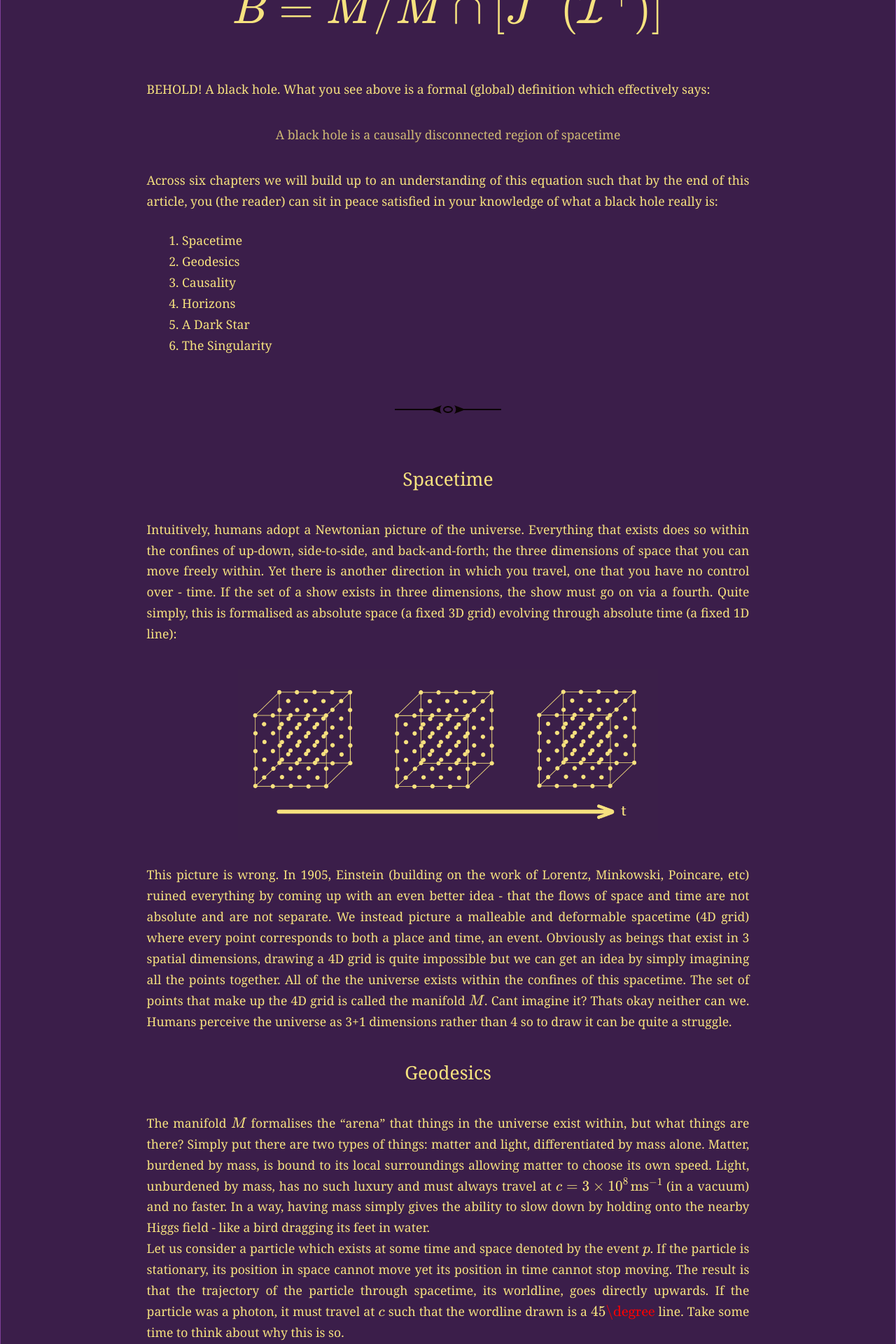
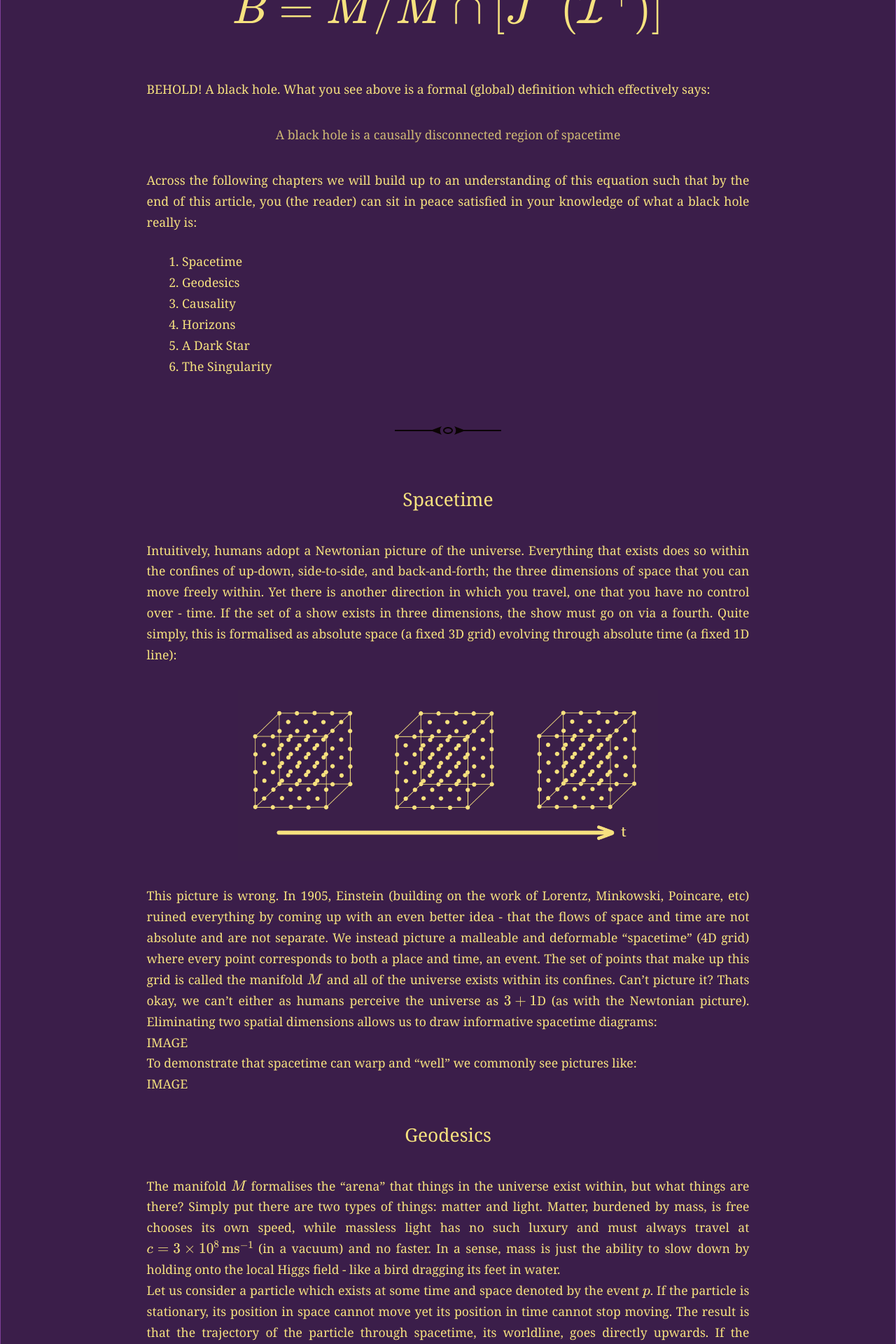
Before and after one commit to GangaSM/Meditations-on-Second-Philosophy, a Jekyll site: the page built from _posts/2025-06-13-blackhole.md, in a window 1280 px wide. Shown: the part 816-2736 px from the top of the page at 70% size. Built offline with Jekyll 4.4.1, drawn with Linux system fonts in a browser that asks for light colours; some of the changed text lies outside the part shown.

Commit message:
Update 2025-06-13-blackhole.md

```diff
--- a/_posts/2025-06-13-blackhole.md
+++ b/_posts/2025-06-13-blackhole.md
@@ -20,7 +20,7 @@ BEHOLD! A black hole. What you see above is a formal (global) definition which e
 <blockquote>A black hole is a causally disconnected region of spacetime</blockquote>
 </div>
 
-Across six chapters we will build up to an understanding of this equation such that by the end of this article, you (the reader) can sit in peace satisfied in your knowledge of what a black hole really is:
+Across the following chapters we will build up to an understanding of this equation such that by the end of this article, you (the reader) can sit in peace satisfied in your knowledge of what a black hole really is:
 
 1. Spacetime
 2. Geodesics
@@ -37,27 +37,38 @@ Intuitively, humans adopt a Newtonian picture of the universe. Everything that e
 <img src="{{ '/assets/threeplusone.png' | relative_url }}"
      alt="Spacetime"
      style="width:600px !important; height:auto;">
-This picture is wrong. In 1905, Einstein (building on the work of Lorentz, Minkowski, Poincare, etc) ruined everything by coming up with an even better idea - that the flows of space and time are not absolute and are not separate.  We instead picture a malleable and deformable spacetime (4D grid) where every point corresponds to both a place and time, an event. Obviously as beings that exist in 3 spatial dimensions, drawing a 4D grid is quite impossible but we can get an idea by simply imagining all the points together. All of the the universe exists within the confines of this spacetime. The set of points that make up the 4D grid is called the manifold $M$. Cant imagine it? Thats okay neither can we. Humans perceive the universe as 3+1 dimensions rather than 4 so to draw it can be quite a struggle.
+This picture is wrong. In 1905, Einstein (building on the work of Lorentz, Minkowski, Poincare, etc) ruined everything by coming up with an even better idea - that the flows of space and time are not absolute and are not separate.  We instead picture a malleable and deformable “spacetime” (4D grid) where every point corresponds to both a place and time, an event. The set of points that make up this grid is called the manifold $M$ and all of the universe exists within its confines. Can’t picture it? Thats okay, we can’t either as humans perceive the universe as $3+1$D (as with the Newtonian picture). Eliminating two spatial dimensions allows us to draw informative spacetime diagrams:
+
+IMAGE
+
+To demonstrate that spacetime can warp and “well” we commonly see pictures like:
+
+IMAGE
 
 ### Geodesics
 
-The manifold $M$ formalises the “arena” that things in the universe exist within, but what things are there? Simply put there are two types of things: matter and light, differentiated by mass alone. Matter, burdened by mass, is bound to its local surroundings allowing matter to choose its own speed. Light, unburdened by mass, has no such luxury and must always travel at $c=3\times10^8\,\text{ms}^{-1}$ (in a vacuum) and no faster. In a way, having mass simply gives the ability to slow down by holding onto the nearby Higgs field - like a bird dragging its feet in water.
+The manifold $M$ formalises the “arena” that things in the universe exist within, but what things are there? Simply put there are two types of things: matter and light. Matter, burdened by mass, is free chooses its own speed, while massless light has no such luxury and must always travel at $c=3\times10^8\,\text{ms}^{-1}$ (in a vacuum) and no faster. In a sense, mass is just the ability to slow down by holding onto the local Higgs field - like a bird dragging its feet in water.
 
-Let us consider a particle which exists at some time and space denoted by the event $p$. If the particle is stationary, its position in space cannot move yet its position in time cannot stop moving. The result is that the trajectory of the particle through spacetime, its worldline, goes directly upwards. If the particle was a photon, it must travel at $c$ such that the wordline drawn is a $45\degree$ line. Take some time to think about why this is so.
+Let us consider a particle which exists at some time and space denoted by the event $p$. If the particle is stationary, its position in space cannot move yet its position in time cannot stop moving. The result is that the trajectory of the particle through spacetime, its worldline, goes directly upwards. If the particle was a photon, it must travel at $c$ such that the wordline drawn is a $45\deg$ line, this is called a null trajectory. Take some time to think about why this is so.
 <img src="{{ '/assets/spacetime.png' | relative_url }}"
      alt="Spacetime"
      style="width:250px !important; height:auto;">
-Massive particles of varying speeds have wordlines that lie in between these two extremes - these are called timelike trajectories. The trajectory of the photon is called a null trajectory. Outside of that is spacelike. Spacetime can curve. A free particles worldlines is always a geodesic (shortest path). If the spacetime is curved, then the geodesic that a THING takes is apparently curved, which is why things fall. Earth creates a WELL which things fall into. This is the source of gravity in everyday life - perhaps a familiar picture.
+Massive particles of varying speeds have wordlines that lie in between these two extremes - these are called timelike trajectories
+
+Spacetime can curve. A free particles worldlines is always a geodesic (shortest path). If the spacetime is curved, then the geodesic is apparently curved, which is why things fall. Earth creates a WELL which things fall into. This is the source of gravity in everyday life - perhaps a familiar picture.
+
+> Spacetime tells matter how to move; matter tells spacetime how to curve - J. A. Wheeler
+>
 
 ### Causality
 
-A very important question: what events can influence one another? Light represents the limits of what is possible in this realm as it can transmits signals between points in space at the fastest speed possible and this transmission may causes things to happen. We describe this as a causal connection. Imagine wiggling a magnet, the EM force transmits that force to CAUSE another magnet to wiggle outside. Suppose you shine a flashlight into empty space. What ensues is a future lightcone, describing all the events that can be reached by that flashlights signal. Inversely a past lightcone shows all the events that could have influenced a point
+What events can influence one another? Imagine wiggling a magnet such that the electromagnetic force (a form of light) transmits that force to cause another magnet to wiggle somewhere else. We describe this as a causal connection. Light represents the fastest possible signalling possible between two events such that the extreme limits of signalling follow null trajectories.
+
+Shine a flashlight into empty space ($p$) and follow the light. What ensues is a cone, mapping out all the events that light could reach as it propagates outwards in space and time:
 
 IMAGE
 
-These lightcones can be formalised by two sets: $J^+(p)$ is the causal future of p and $J^-(p)$ is the causal past of p. These sets let us talk globally about cause and effect in spacetime
-
-We expect that the light emitted from $p$ travels onwards forever. We make this idea precise with future null infinity $\mathcal{I}^+$, the idealized “place” where light rays that escape forever end up (see a Penrose diagram for more). Past null infinity $\mathcal{I}^-$ is where incoming light originates.
+This is the future lightcone of event $p$, and working backwards we can describe a past lightcone of all the events which could have send a signal to $p$, thereby influencing it. Events within these cones can influence/be influenced by the event $p$. Outside the cone there can be no causal relation without faster-than-light signalling. The set of events that make up the future/past lightcone is called the causal future/past of $p$, $J^+(p)/J^-(p)$ . We expect that the light emitted from $p$ travels onwards forever. We make this idea precise with future null infinity $\mathcal{I}^+$, the idealised “place” where light rays that escape forever end up (look up Penrose diagrams for more detail).
 
 ### Horizons
 
```
